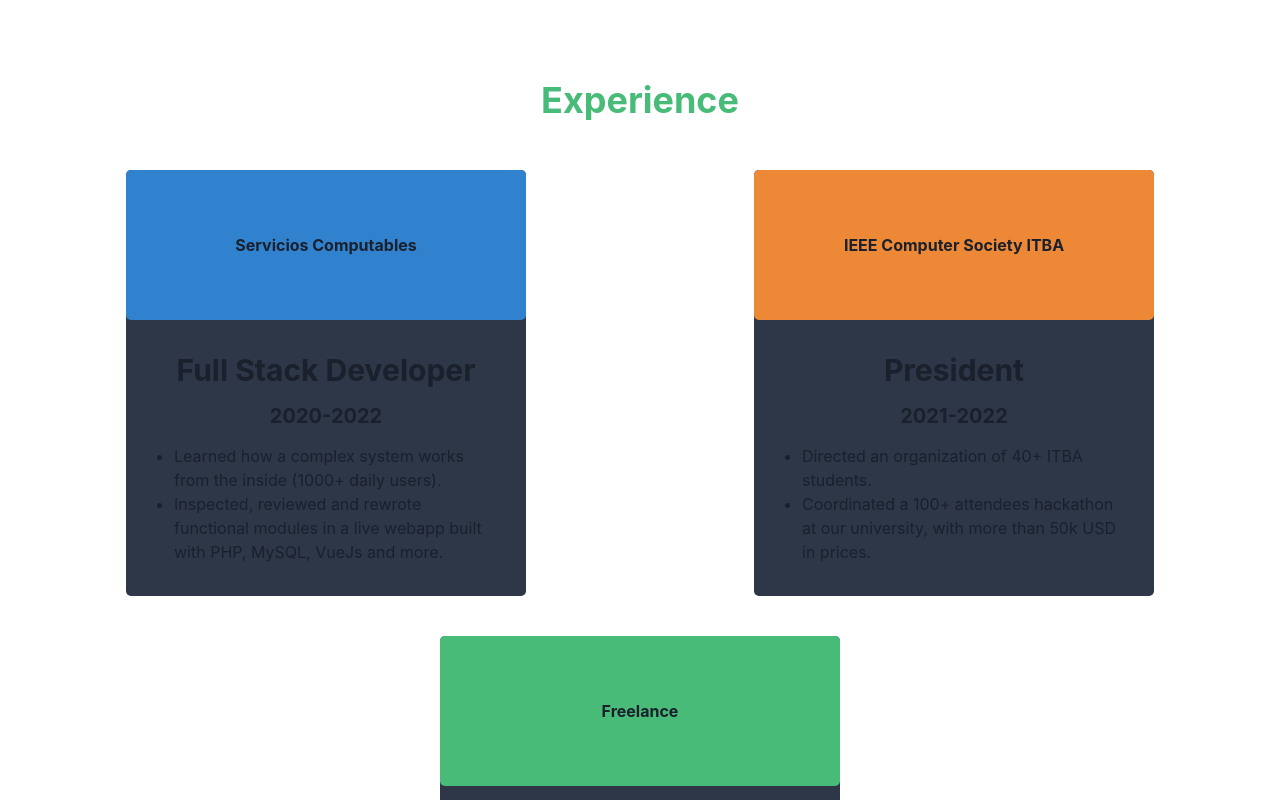
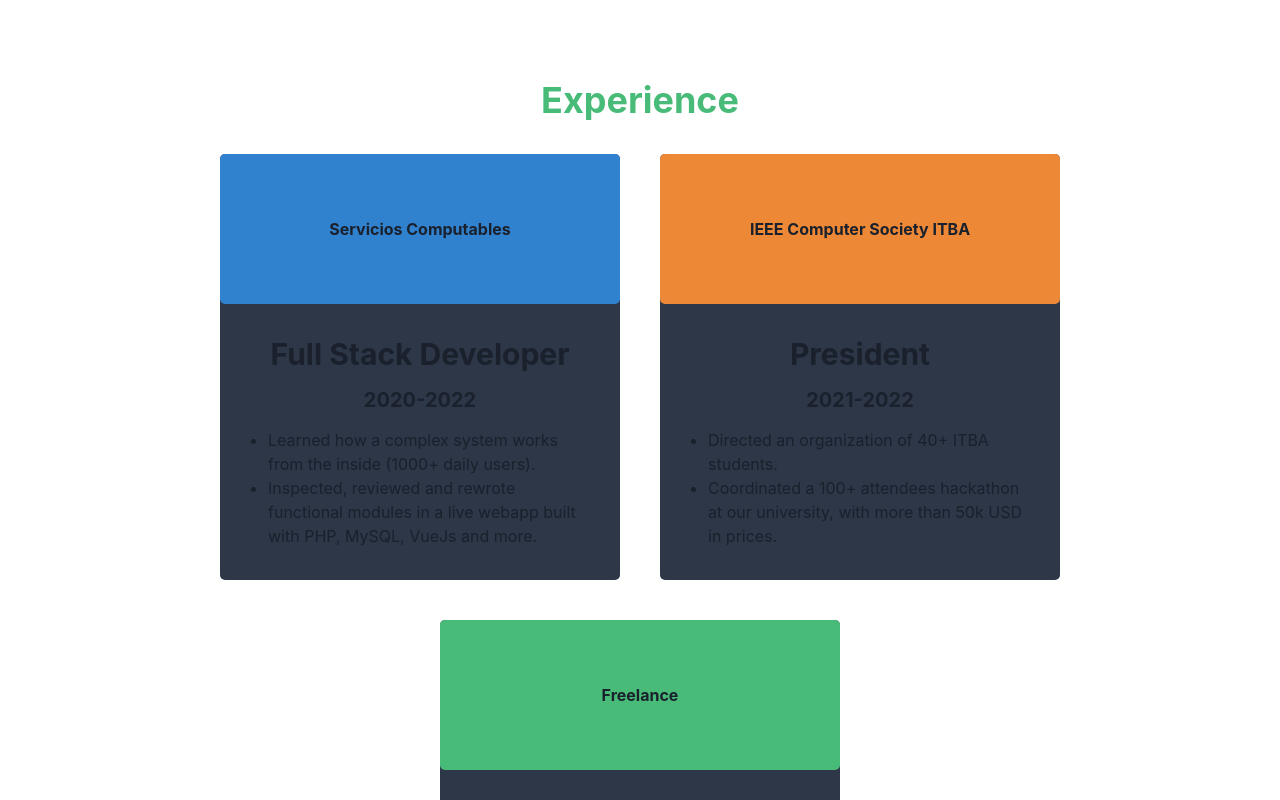
Before and after one commit to mdedeu/personal-website, a React (Create React App) app: page / in a window 1280 px wide. Shown: the part 720-1520 px from the top of the page. Built offline with nearby package versions, Linux system fonts and the light colour scheme.

Commit message:
Center Cards

```diff
--- a/src/components/Experience.tsx
+++ b/src/components/Experience.tsx
@@ -6,7 +6,7 @@
     return (
         <Flex direction="column" justify="center" align="center" id="experience">
             <Heading textColor="green.400">Experience</Heading>
-            <Wrap justify="space-around" my={8} mx="1rem">
+            <Wrap justify="center" my={4} mx="1rem">
                 <WrapItem>
                     <JobCard workplace="Servicios Computables"
                              title="Full Stack Developer"
```
